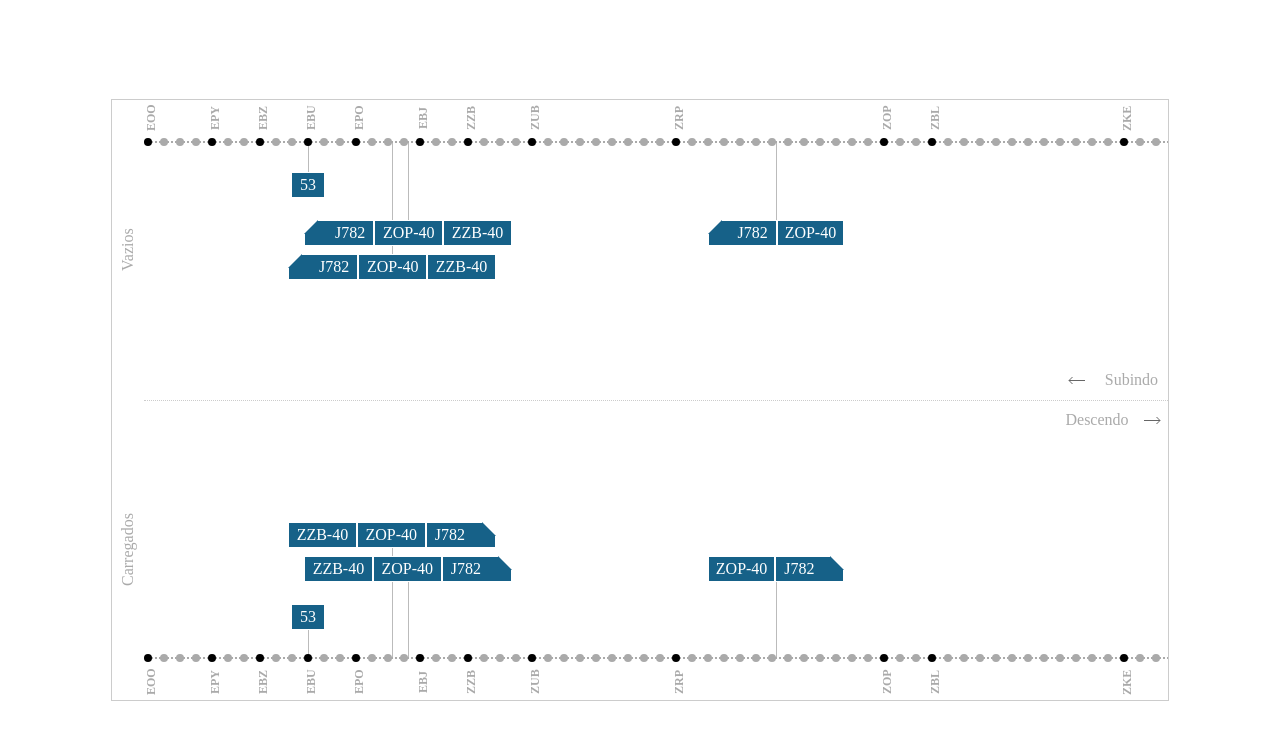
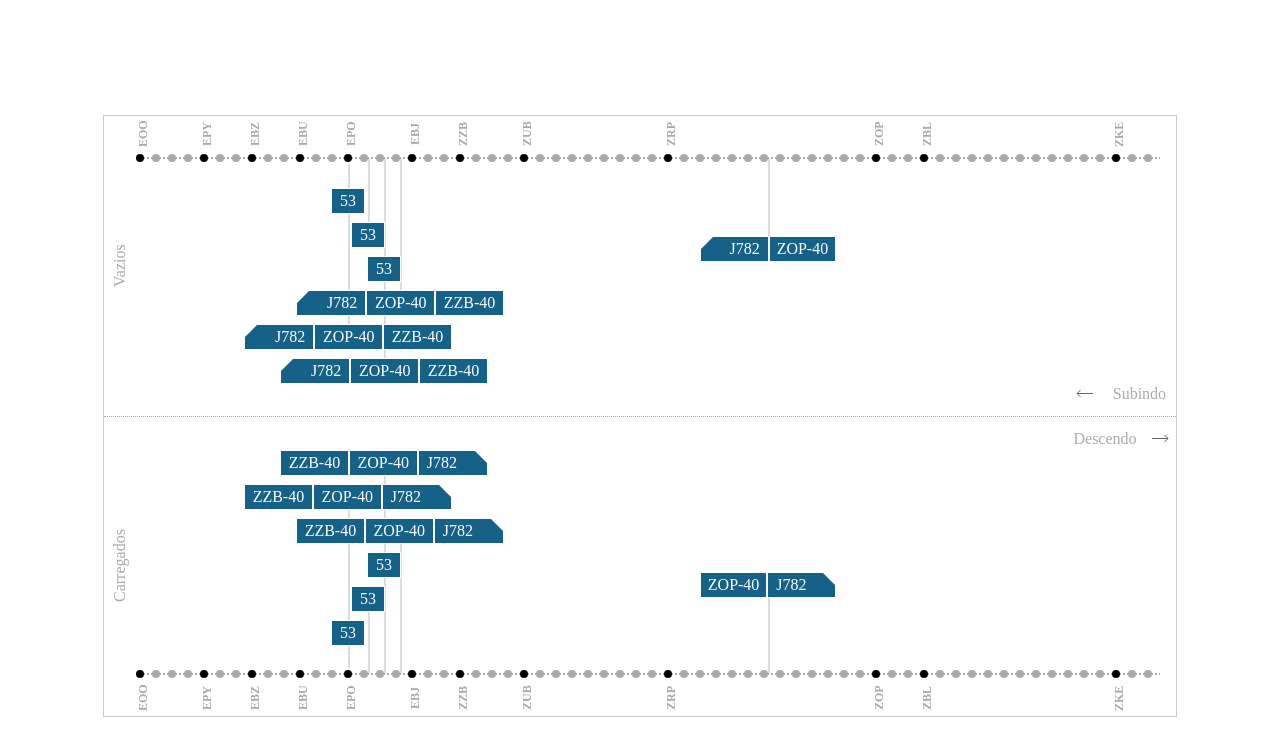
Before and after one commit to ramonprata/react-lab, a React (Create React App) app: page / in a window 1280 px wide. Shown: the top 756 px of the page. Built offline with nearby package versions, Linux system fonts and the light colour scheme.

Commit message:
Criado trem/vagao

```diff
--- a/src/features/mapaFrota/dados.mock.js
+++ b/src/features/mapaFrota/dados.mock.js
@@ -1,6 +1,5 @@
 export const trens = [
   {
-    Patio: 'EYH',
     LocalidadeAtual: 'EYH',
     Codigo: 'J782',
     Vagoes: [
@@ -15,7 +14,20 @@ export const trens = [
     ],
   },
   {
-    Patio: 'EYG',
+    LocalidadeAtual: 'EPO',
+    Codigo: 'J782',
+    Vagoes: [
+      {
+        QuantidadeVagoes: 40,
+        Destino: 'ZOP',
+      },
+      {
+        QuantidadeVagoes: 40,
+        Destino: 'ZZB',
+      },
+    ],
+  },
+  {
     LocalidadeAtual: 'EYG',
     Codigo: 'J782',
     Vagoes: [
@@ -30,7 +42,6 @@ export const trens = [
     ],
   },
   {
-    Patio: 'ZCB',
     LocalidadeAtual: 'ZCB',
     Codigo: 'J782',
     Vagoes: [
@@ -44,11 +55,35 @@ export const trens = [
 
 export const vagoes = [
   {
-    LocalidadeAtual: 'EBU',
+    LocalidadeAtual: 'EPO',
     Situacao: 'Carregado',
     TempoPermanencia: 3,
     QuantidadeVagoes: 53,
   },
+  {
+    LocalidadeAtual: 'EGN',
+    Situacao: 'Carregado',
+    TempoPermanencia: 3,
+    QuantidadeVagoes: 53,
+  },
+  {
+    LocalidadeAtual: 'EYG',
+    Situacao: 'Carregado',
+    TempoPermanencia: 3,
+    QuantidadeVagoes: 53,
+  },
+  // {
+  //   LocalidadeAtual: 'EYG',
+  //   Situacao: 'Carregado',
+  //   TempoPermanencia: 3,
+  //   QuantidadeVagoes: 53,
+  // },
+  // {
+  //   LocalidadeAtual: 'EYG',
+  //   Situacao: 'Carregado',
+  //   TempoPermanencia: 3,
+  //   QuantidadeVagoes: 53,
+  // },
 ];
 
 export const mapaEstacoesGraoDictionaty = {
--- a/src/features/mapaFrota/utils.js
+++ b/src/features/mapaFrota/utils.js
@@ -16,7 +16,7 @@ export const getPositionX = (idx = 0) => {
 export const objetoNasProximasEstacoes = (objeto, estacaoTrem) => {
   let indexEstacaoEntreMarcos =
     estacaoTrem.proximos &&
-    estacaoTrem.proximos.findIndex((e) => e === objeto.Patio);
+    estacaoTrem.proximos.findIndex((e) => e === objeto.LocalidadeAtual);
 
   return {
     estacaoEncontrada: Boolean(indexEstacaoEntreMarcos >= 0),
@@ -97,23 +97,24 @@ export const atualizaPositionYObjetos = (
   indexObjetoAtual,
   objetos
 ) => {
+
   const estacoesObjetoOcupa = Math.ceil(
     objetoAtual.width / DISTANCIA_ENTRE_ESTACOES
   );
 
-  let contador = indexObjetoAtual;
-  while (contador < estacoesObjetoOcupa) {
-    let corrente = objetos[contador];
-    let proximo = objetos[contador + 1];
+  const proximosAfetados = Math.ceil(estacoesObjetoOcupa / 2);
+  let contadorProximos = 0;
+
+  while (contadorProximos <= proximosAfetados) {
+    let corrente = objetos[indexObjetoAtual];
+    let proximo = objetos[indexObjetoAtual + 1];
     if (proximo) {
       const diffWidth = proximo.positionX - corrente.positionX;
-      const diffHeight = proximo.positionY === corrente.positionY;
-
-      if (diffWidth <= corrente.width &&  diffHeight) {
+      if (diffWidth <= corrente.width) {
         proximo.positionY = corrente.positionY + MAX_HEIGHT_OBJ + 10;
       }
     }
-    contador++;
+    contadorProximos++;
   }
 };
 
--- a/src/features/mapaFrota/views/FrotaFluxo.jsx
+++ b/src/features/mapaFrota/views/FrotaFluxo.jsx
@@ -13,9 +13,9 @@ const FrotaFluxo = (props) => {
 
   return (
     <div style={{ ...mapa }}>
+      {objetosEstacoes}
       <div style={{ ...containerEstacoes, ...posicaoEstacoes }}>
         {estacoes}
-        {objetosEstacoes}
         <hr
           style={{
             ...linhaPontilhada,
@@ -31,14 +31,13 @@ const FrotaFluxo = (props) => {
 const getStyles = (maxWidthMapa) => {
   return {
     mapa: {
-      position: 'absolute',
       height: '100%',
       width: '100%',
     },
     linhaPontilhada: {
       border: 'none',
       borderTop: '2px dotted #aaa',
-      width: maxWidthMapa,
+      minWidth: maxWidthMapa,
       left: 0,
       position: 'absolute',
       zIndex: 0,
--- a/src/features/mapaFrota/views/Mapa.css
+++ b/src/features/mapaFrota/views/Mapa.css
@@ -4,7 +4,7 @@
   top: 0;
   right: 0;
   border-top: 14px solid white;
-  border-left: 14px solid #166188;
+  border-left: 14px solid transparent;
   width: 0;
 }
 
@@ -14,6 +14,6 @@
   top: 0;
   left: 0;
   border-top: 14px solid white;
-  border-right: 14px solid #166188;
+  border-right: 14px solid transparent;
   width: 0;
 }
--- a/src/features/mapaFrota/views/MapaFrota.jsx
+++ b/src/features/mapaFrota/views/MapaFrota.jsx
@@ -1,4 +1,4 @@
-import React from 'react';
+import React, { useRef } from 'react';
 import FrotaFluxo from './FrotaFluxo';
 import { getMaximoTamanhoMapa, STATUS_FROTA, FLUXOS_FROTA } from '../utils';
 import StatusFrota from './StatusFrota';
@@ -9,6 +9,7 @@ import ObjetosEstacoes from './ObjetosEstacoes';
 const MapaFrota = (props) => {
   const { trens, estacoesComPosicoes } = props;
   const maxWidthMapa = getMaximoTamanhoMapa(estacoesComPosicoes);
+  const mapaRef = useRef(null);
 
   const { subindo, descendo } = FLUXOS_FROTA;
   const { vazios, carregados } = STATUS_FROTA;
@@ -19,17 +20,38 @@ const MapaFrota = (props) => {
     gridMapa,
     gridFluxoFrota,
     sentidoFluxoContainer,
+    linhaPontilhada,
   } = getStyles(maxWidthMapa);
+
+  const rendeObjetos = (sentido) => {
+    return (
+      <ObjetosEstacoes
+        estacoesComPosicoes={estacoesComPosicoes}
+        sentidoFluxo={sentido}
+      />
+    );
+  };
+
+  const handleWeel = (e) => {
+    if (mapaRef && mapaRef.current) {
+      const amountScroll = mapaRef.current.scrollLeft + e.deltaY;
+      mapaRef.current.scrollTo({
+        top: 0,
+        left: amountScroll,
+        behaviour: 'smooth',
+      });
+    }
+  };
 
   return (
     <React.Fragment>
       <div style={page}>
-        <div style={container}>
+        <div style={container} onWheel={handleWeel}>
           <StatusFrota />
-
-          <div style={gridMapa}>
+          <div style={gridMapa} ref={mapaRef}>
             <div style={gridFluxoFrota}>
               <FrotaFluxo
+                key={subindo}
                 status={vazios}
                 sentidoFluxo={subindo}
                 maxWidthMapa={maxWidthMapa}
@@ -40,12 +62,7 @@ const MapaFrota = (props) => {
                     trens={trens}
                   />
                 }
-                objetosEstacoes={
-                  <ObjetosEstacoes
-                    estacoesComPosicoes={estacoesComPosicoes}
-                    sentidoFluxo={subindo}
-                  />
-                }
+                objetosEstacoes={rendeObjetos(subindo)}
               />
             </div>
 
@@ -56,6 +73,7 @@ const MapaFrota = (props) => {
               }}
             >
               <FrotaFluxo
+                key={descendo}
                 status={carregados}
                 sentidoFluxo={descendo}
                 maxWidthMapa={maxWidthMapa}
@@ -66,17 +84,13 @@ const MapaFrota = (props) => {
                     trens={trens}
                   />
                 }
-                objetosEstacoes={
-                  <ObjetosEstacoes
-                    estacoesComPosicoes={estacoesComPosicoes}
-                    sentidoFluxo={descendo}
-                  />
-                }
+                objetosEstacoes={rendeObjetos(descendo)}
               />
             </div>
           </div>
           <div style={sentidoFluxoContainer}>
             <SentidoFluxo sentido={subindo} />
+            <hr style={linhaPontilhada} />
             <SentidoFluxo sentido={descendo} />
           </div>
         </div>
@@ -88,23 +102,23 @@ const MapaFrota = (props) => {
 const getStyles = (maxWidthMapa) => {
   return {
     page: {
-      margin: 0,
       display: 'flex',
       alignItems: 'center',
       justifyContent: 'center',
-      position: 'absolute',
       height: '100vh',
       width: '100vw',
+      overflowY: 'auto',
+      padding: '16px 0',
     },
 
     container: {
       border: '1px solid #ccc',
       display: 'grid',
-      gridTemplateColumns: '32px auto',
+      gridTemplateColumns: '32px auto 16px',
       gridTemplateRows: 'auto',
       alignItems: 'center',
       justifyContent: 'center',
-      position: 'absolute',
+      position: 'relative',
     },
 
     gridMapa: {
@@ -112,26 +126,29 @@ const getStyles = (maxWidthMapa) => {
       justifyItems: 'center',
       gridTemplateColumns: '1fr',
       gridTemplateRows: '300px 300px',
-      overflowX: 'auto',
-      width: '80vw',
+      overflow: 'auto',
+      maxWidth: '80vw',
     },
 
     gridFluxoFrota: {
       display: 'grid',
       gridTemplateColumns: '1fr',
-      gridTemplateRows: '1fr 28px',
-      width: maxWidthMapa,
+      gridTemplateRows: 'auto',
+      minWidth: maxWidthMapa,
       position: 'relative',
-      fluxoDescendo: {
-        gridTemplateRows: '28px 1fr',
-        borderTop: 'dotted 1px #ccc',
-      },
     },
 
     sentidoFluxoContainer: {
+      width: '100%',
       position: 'absolute',
-      right: 0,
-      bottom: 260,
+      display: 'flex',
+      flexDirection: 'column',
+      alignItems: 'flex-end',
+    },
+    linhaPontilhada: {
+      border: 'none',
+      borderTop: '1px dotted #aaa',
+      minWidth: '100%',
     },
   };
 };
--- a/src/features/mapaFrota/views/ObjetosEstacoes.jsx
+++ b/src/features/mapaFrota/views/ObjetosEstacoes.jsx
@@ -27,8 +27,13 @@ const ObjetosEstacoes = (props) => {
       <React.Fragment>
         <Trem subindo={fluxoSubindo} trem={trem} />
         {trem.Vagoes &&
-          trem.Vagoes.map((vagao) => (
-            <Vagao subindo={fluxoSubindo} acoplado={true} vagao={vagao} />
+          trem.Vagoes.map((vagao, idx) => (
+            <Vagao
+              key={`vagao-${idx}`}
+              subindo={fluxoSubindo}
+              acoplado={true}
+              vagao={vagao}
+            />
           ))}
       </React.Fragment>
     );
@@ -38,12 +43,12 @@ const ObjetosEstacoes = (props) => {
     return <Vagao subindo={fluxoSubindo} acoplado={false} vagao={vagao} />;
   };
 
-  return [...trensRender, ...vagoesRender].map((tremVagao, idx, self) => {
+  return [...vagoesRender, ...trensRender].map((tremVagao, idx, self) => {
     const renderizaTrem = tremVagao.tipo === 'trem';
     atualizaPositionYObjetos(tremVagao, idx, self);
     const paradaContainer = 42;
     return (
-      <React.Fragment>
+      <React.Fragment key={`objeto-estacao-${idx}`}>
         <div
           style={{
             ...objetoContainer,
@@ -80,8 +85,8 @@ const getStyles = () => {
       display: 'flex',
     },
     linha: {
-      backgroundColor: '#bbb',
-      width: 1,
+      backgroundColor: '#ddd',
+      width: 2,
       position: 'absolute',
     },
   };
--- a/src/features/mapaFrota/views/SentidoFluxo.jsx
+++ b/src/features/mapaFrota/views/SentidoFluxo.jsx
@@ -24,7 +24,7 @@ const getStyles = () => {
       alignItems: 'center',
       color: '#aaa',
       width: 110,
-      height: 40,
+      height: 28,
     },
     sentidoInvertido: {
       transform: 'rotate(180deg)',
--- a/src/features/mapaFrota/views/Vagao.jsx
+++ b/src/features/mapaFrota/views/Vagao.jsx
@@ -8,7 +8,6 @@ import './Mapa.css';
 
 const Vagao = (props) => {
   const { subindo, acoplado, vagao } = props;
-  console.log('vagao :>> ', vagao);
   const { vagaoContent } = getStyles(acoplado);
   return (
     <div style={vagaoContent}>
```
Also changed, not shown: src/features/mapaFrota/views/Estacoes.jsx (+1 -32 lines).
